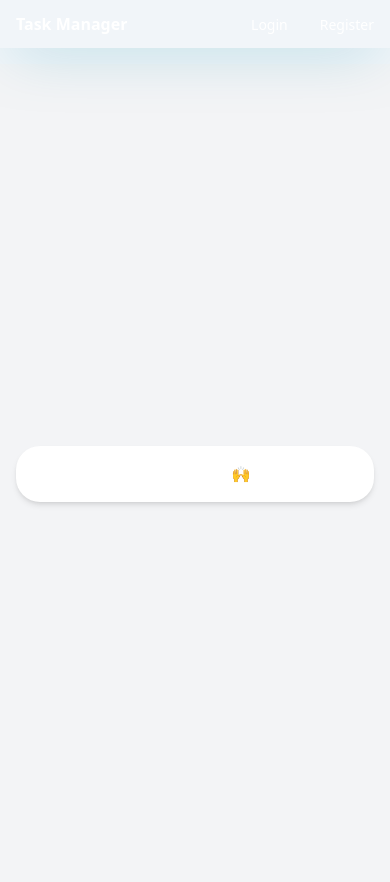
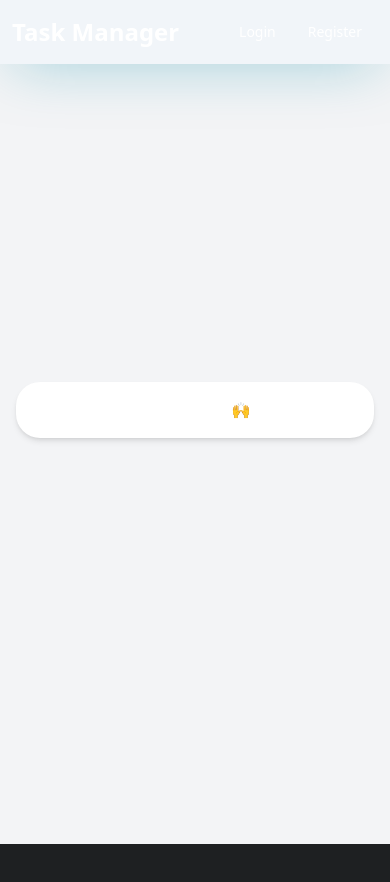
Before and after one commit to ksaphier/login-crud, a React (Vite) app in the folder client/: page / in a window 390 px wide. Shown: the top 882 px of the page. After the commit the page ends 844 px from the top, so only its background shows below. Built offline with nearby package versions, Linux system fonts and the light colour scheme.

Commit message:
fix edit

```diff
--- a/client/src/App.jsx
+++ b/client/src/App.jsx
@@ -22,7 +22,7 @@ function App() {
       <TaskProvider>
         <AuthProviderWithNavigate>
           <Navbar />
-          <div className="pt-16 bg-slate-100">
+          <div className="bg-slate-100">
             <Routes>
               <Route path="/" element={<HomePage />} />
               <Route path="/login" element={<LoginPage />} />
--- a/client/src/components/Navabar.jsx
+++ b/client/src/components/Navabar.jsx
@@ -14,22 +14,27 @@ function Navbar() {
       style={navStyle}
       className="bg-transparent text-white fixed top-0 w-full z-50"
     >
-      <div className="container mx-auto md:mt-4 flex justify-between bg-slate-100 py-3 md:px-3 max-w-full md:max-w-navbar md:rounded-3xl shadow-[0_8px_60px_-15px_rgba(12,144,167,0.25)] hover:shadow-[0_8px_60px_-15px_rgba(12,144,167,0.5)]">
+      <div
+        className="container mx-auto md:mt-4 flex justify-between items-center bg-slate-100 py-2 px-3 max-w-full md:max-w-navbar md:rounded-3xl shadow-[0_8px_60px_-15px_rgba(12,144,167,0.25)] hover:shadow-[0_8px_60px_-15px_rgba(12,144,167,0.5)]"
+        style={{ height: "64px" }}
+      >
+        {" "}
+        {/* Fixed height */}
         <Link
           to={isAuthenticated ? "/tasks" : "/"}
-          className="md:text-2xl font-bold hover:text-slate-300 ml-4"
+          className="text-2xl font-bold hover:text-slate-300 md:ml-4"
         >
           Task Manager
         </Link>
         <ul className="flex items-center">
           {isAuthenticated ? (
             <>
-              <li className="">
-                <span className="text-sm font-semibold px-4 py-2">
+              <li className="flex items-center">
+                <span className="text-sm font-semibold px-4">
                   Welcome {user.username}
                 </span>
               </li>
-              <li className="">
+              <li className="flex items-center">
                 <Link
                   to="/add-task"
                   className="text-sm hover:text-gray-900 hover:bg-cyan-400 px-4 py-2 rounded-3xl"
@@ -37,11 +42,9 @@ function Navbar() {
                   Add Task
                 </Link>
               </li>
-              <li className="">
+              <li className="flex items-center">
                 <button
-                  onClick={() => {
-                    logout();
-                  }}
+                  onClick={logout}
                   className="text-sm hover:text-gray-900 hover:bg-cyan-400 px-4 py-2 rounded-3xl"
                 >
                   Logout
@@ -50,7 +53,7 @@ function Navbar() {
             </>
           ) : (
             <>
-              <li className="">
+              <li className="flex items-center">
                 <Link
                   to="/login"
                   className="text-sm hover:text-gray-900 hover:bg-cyan-400 px-4 py-2 rounded-3xl"
@@ -58,7 +61,7 @@ function Navbar() {
                   Login
                 </Link>
               </li>
-              <li className="">
+              <li className="flex items-center">
                 <Link
                   to="/register"
                   className="text-sm hover:text-gray-900 hover:bg-cyan-400 px-4 py-2 rounded-3xl"
--- a/client/src/context/TaskContext.jsx
+++ b/client/src/context/TaskContext.jsx
@@ -26,7 +26,7 @@ export function TaskProvider({ children }) {
     }
   }, []);
 
-  const getTask = async (id) => {
+  const getTask = useCallback(async (id) => {
     setLoading(true);
     try {
       const res = await getTaskRequest(id);
@@ -36,7 +36,7 @@ export function TaskProvider({ children }) {
     } finally {
       setLoading(false);
     }
-  };
+  }, []);
 
   const createTask = async (task) => {
     setLoading(true);
--- a/client/src/pages/TasksFormPage.jsx
+++ b/client/src/pages/TasksFormPage.jsx
@@ -81,7 +81,7 @@ function TaskFormPage() {
               id="description"
               rows={3}
               placeholder="Task details"
-              {...register("desc")}
+              {...register("desc", { required: true })}
               className="block w-full px-4 py-2 text-gray-700 bg-white border rounded-3xl focus:border-blue-500 focus:ring-opacity-50 focus:outline-none focus:ring focus:ring-blue-300"
             />
           </div>
--- a/client/src/pages/TasksPage.jsx
+++ b/client/src/pages/TasksPage.jsx
@@ -11,10 +11,6 @@ function TasksPage() {
     getTasks();
   };
 
-  const handleEdit = (task) => {
-    console.log("Editing task:", task);
-  };
-
   useEffect(() => {
     getTasks();
   }, [getTasks]);
@@ -26,7 +22,7 @@ function TasksPage() {
   return (
     <div className="flex flex-col items-center justify-center min-h-screen py-8">
       <div className="w-full max-w-3xl px-4">
-        <TaskCard tasks={tasks} onDelete={handleDelete} onEdit={handleEdit} />
+        <TaskCard tasks={tasks} onDelete={handleDelete} />
       </div>
     </div>
   );
```
